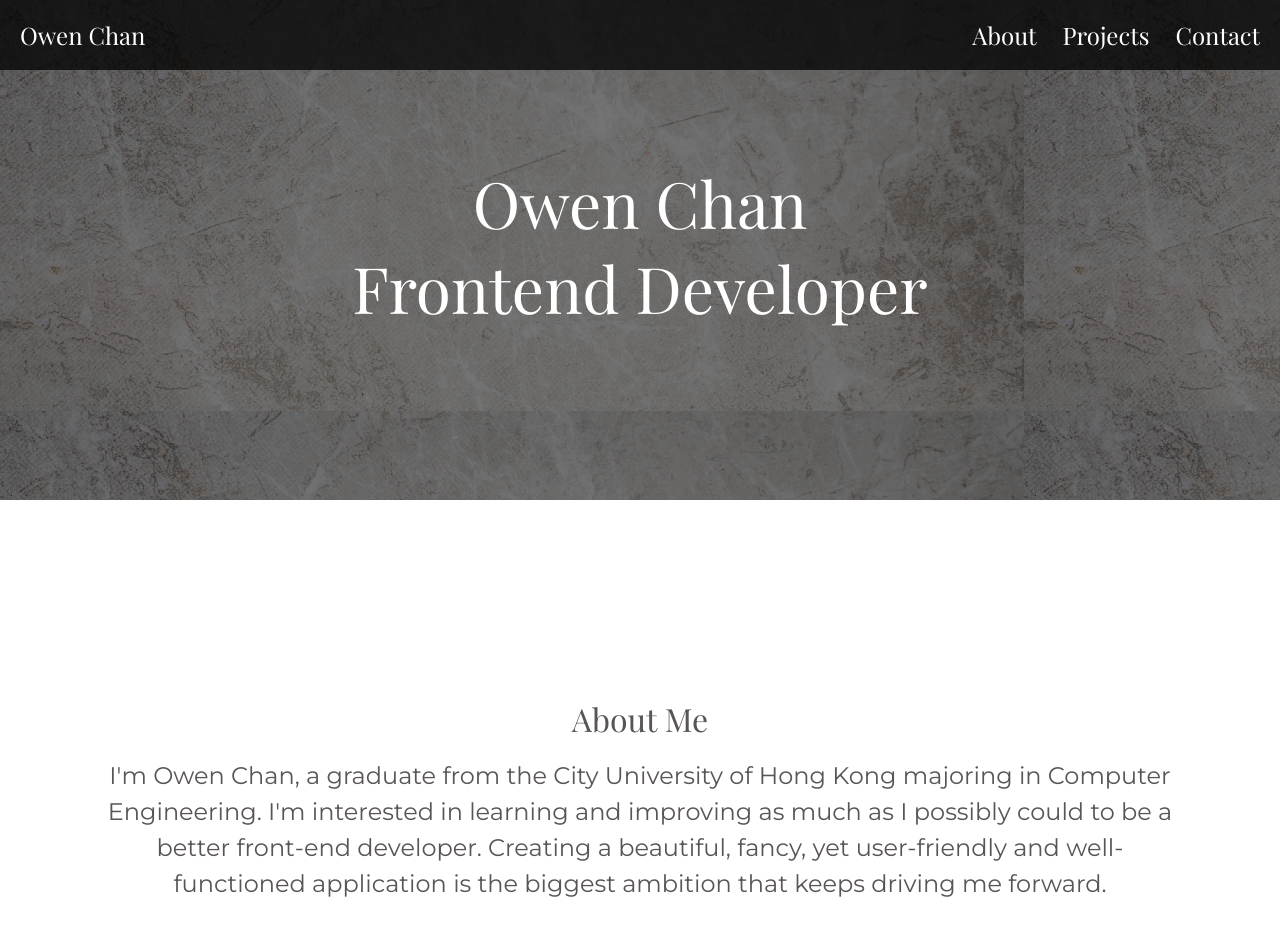
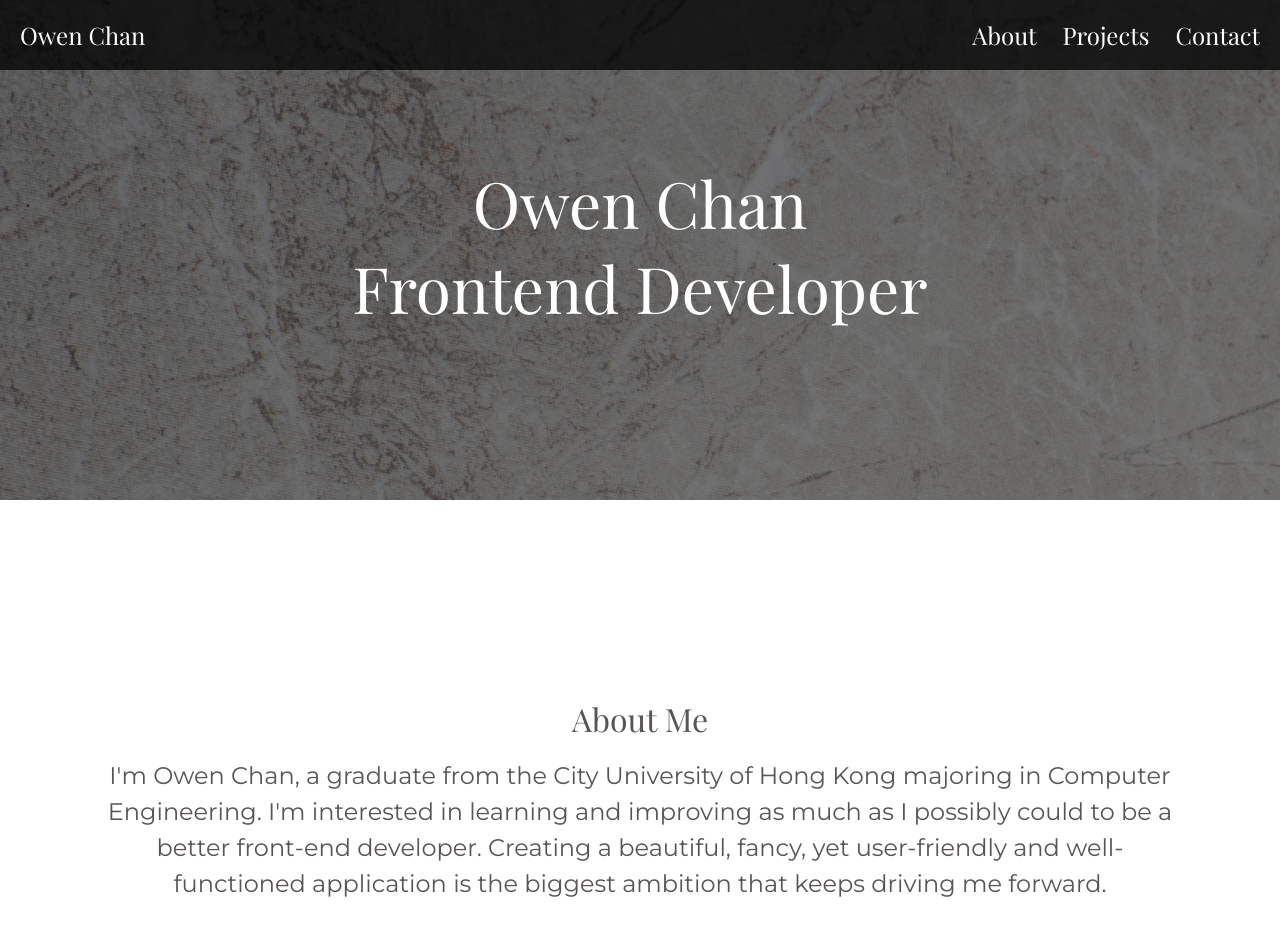
Before and after one commit to owen39/owen39.github.io, a plain HTML site: page index.html in a window 1280 px wide. Shown: the top 936 px of the page. Drawn offline with nearby package versions, Linux system fonts and the light colour scheme.

Commit message:
Update style.css

```diff
--- a/style.css
+++ b/style.css
@@ -55,7 +55,7 @@ html{
   width: 100%;
   height: 500px;
   color: white;
-  background-image:linear-gradient(rgba(0, 0, 0, 0.5), rgba(0, 0, 0, 0.5)), url("https://owen39.github.io/img/header-background-fixed.png");
+  background-image:linear-gradient(rgba(0, 0, 0, 0.5), rgba(0, 0, 0, 0.5)), url("https://owen39.github.io/img/header-background.jpg");
 }
 
 .header-text h1{
@@ -152,6 +152,7 @@ html{
 
   .header{
     height:400px;
+    background-image:linear-gradient(rgba(0, 0, 0, 0.5), rgba(0, 0, 0, 0.5)), url("https://owen39.github.io/img/header-background-fixed.png");
   }
 
   .header-text h1{
```
